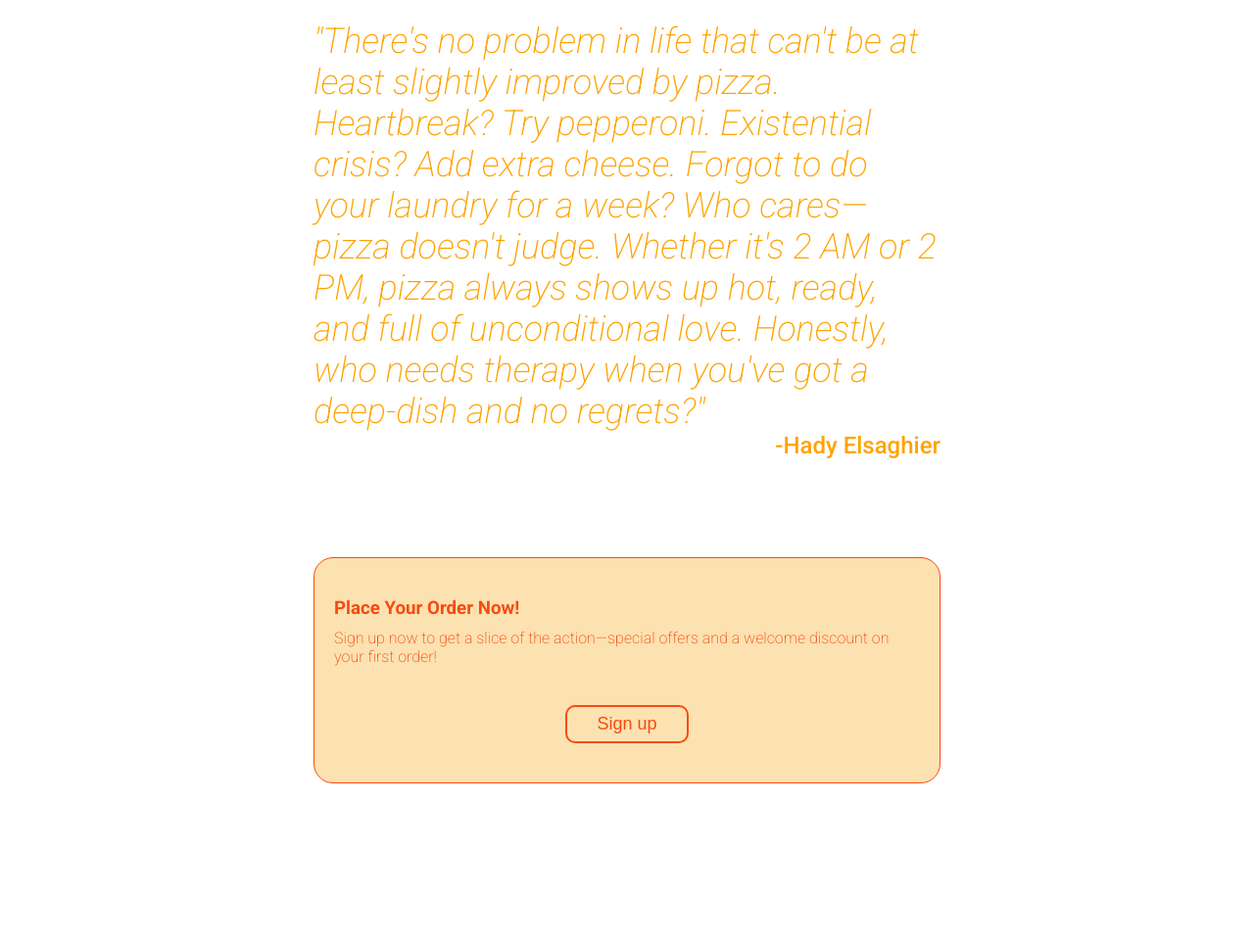
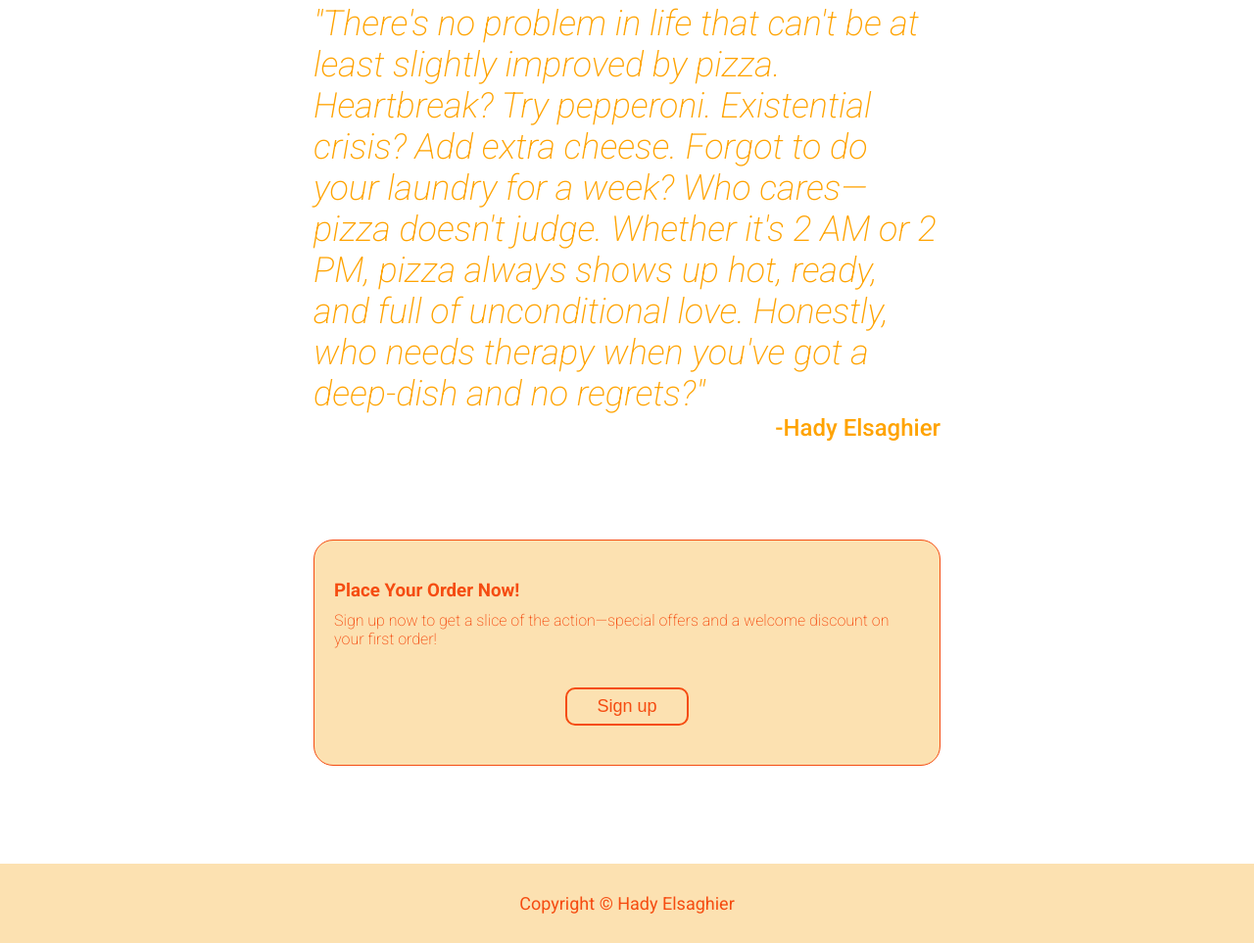
Before and after one commit to HadyElsaghier/pizza-landingPage, a plain HTML site: page index.html in a window 1280 px wide. Shown: the part 1372-2335 px from the top of the page at 98% size. Before the commit the page ends 2172 px from the top, so only its background shows below. Drawn offline with Linux system fonts and the light colour scheme.

Commit message:
Adding footer

```diff
--- a/index.html
+++ b/index.html
@@ -76,6 +76,9 @@
         <button class="signup bottom" type="button">Sign up</button>
       </div>
      </section>
+     <footer>
+      <p>Copyright &copy Hady Elsaghier</p>
+     </footer>
 
 
   </body>
--- a/style.css
+++ b/style.css
@@ -14,6 +14,7 @@ nav ul {
   display: flex;
   justify-content: flex-start;
   align-items: center;
+  flex-wrap: wrap;
   gap: 100px;
   margin: 10px 200px;
 }
@@ -38,6 +39,7 @@ nav ul li a:hover {
   display: flex;
   justify-content: center;
   justify-content: space-between;
+  flex-wrap: wrap;
   margin: 200px 300px;
 }
 
@@ -151,3 +153,13 @@ nav ul li a:hover {
   color: white;
   background-color: #f54c11;
 }
+footer {
+  margin-top: 100px;
+  text-align: center;
+  padding: 30px 0px;
+  background-color: #fce1b1;
+}
+footer p {
+  color: #f54c11;
+  font-size: 18px;
+}
```
